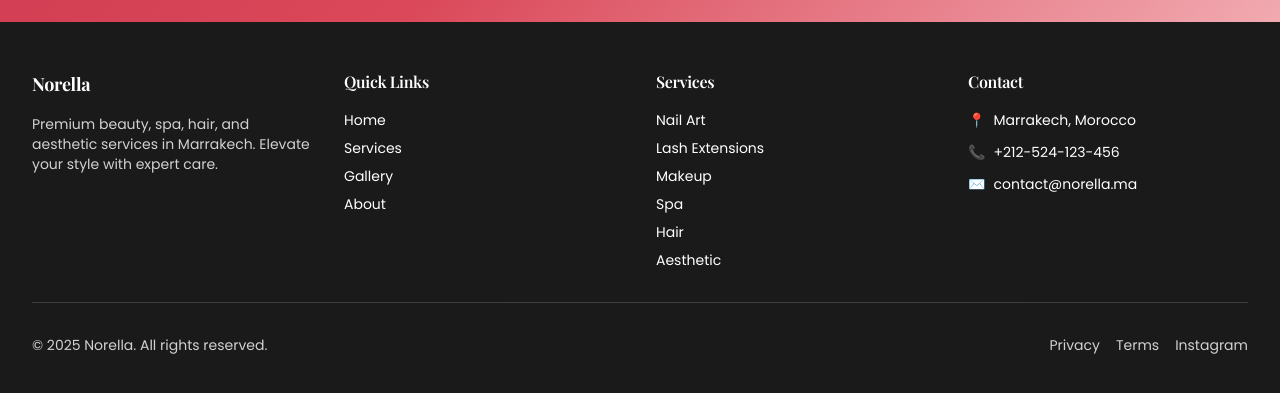
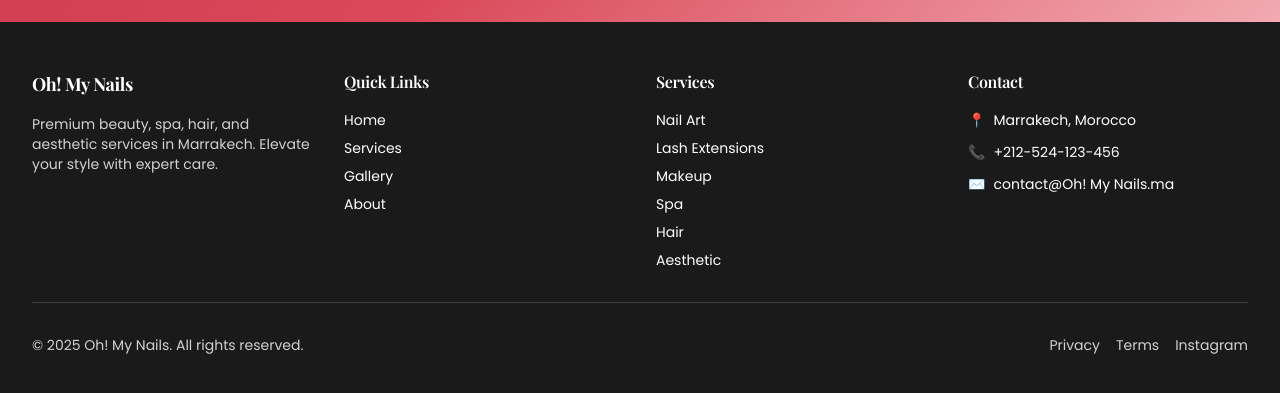
Before and after one commit to devinno-ma/OMN, a Next.js app: page / in a window 1280 px wide. Shown: the part 4311-4704 px from the top of the page. Built offline with nearby package versions, Linux system fonts and the light colour scheme; a web font is replaced by a local one.

Commit message:
first commit

```diff
--- a/components/footer.tsx
+++ b/components/footer.tsx
@@ -7,7 +7,7 @@ export function Footer() {
         <div className="grid grid-cols-1 md:grid-cols-4 gap-8 mb-8">
           {/* Brand */}
           <div>
-            <h3 className="font-bold text-lg mb-4">Norella</h3>
+            <h3 className="font-bold text-lg mb-4">Oh! My Nails</h3>
             <p className="text-sm opacity-80">
               Premium beauty, spa, hair, and aesthetic services in Marrakech. Elevate your style with expert care.
             </p>
@@ -91,14 +91,14 @@ export function Footer() {
               </li>
               <li className="flex items-center gap-2">
                 <span>✉️</span>
-                <span>contact@norella.ma</span>
+                <span>contact@Oh! My Nails.ma</span>
               </li>
             </ul>
           </div>
         </div>
 
         <div className="border-t border-background/20 pt-8 flex flex-col md:flex-row justify-between items-center text-sm opacity-80">
-          <p>&copy; 2025 Norella. All rights reserved.</p>
+          <p>&copy; 2025 Oh! My Nails. All rights reserved.</p>
           <div className="flex gap-4 mt-4 md:mt-0">
             <Link href="#" className="hover:text-accent transition-colors">
               Privacy
```
